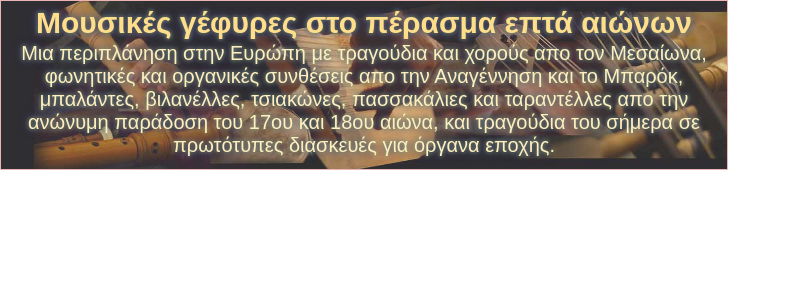
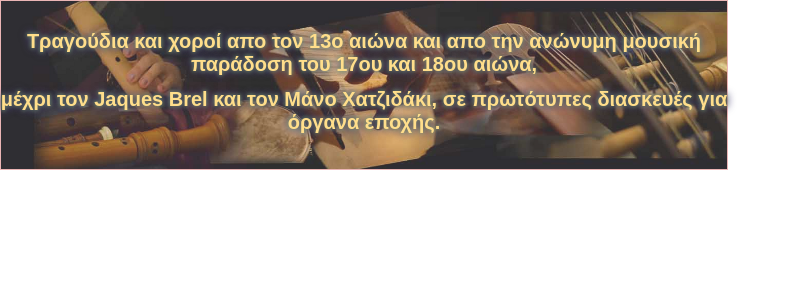
Before and after one commit to liberegoals/prefatria, a PHP site: page /prefatria/depo/kelsos/index.php in a window 1280 px wide. Shown: the top 300 px of the page, without its empty margins (0-796 px from the left). Run offline with PHP 8.4, Linux system fonts and the light colour scheme; some libraries are stand-ins or nearby versions.

Commit message:
modifications

```diff
--- a/client/depo/kelsos/index.php
+++ b/client/depo/kelsos/index.php
@@ -21,27 +21,23 @@
 </div>
 
 <div id="kimeno2" class="kimeno">
-Μουσικές γέφυρες στο πέρασμα επτά αιώνων
+Τραγούδια και χοροί απο τον 13o αιώνα και απο την ανώνυμη μουσική παράδοση του 17ου και 18ου αιώνα,
 </div>
 
 <div id="kimeno3" class="kimeno">
-Μια περιπλάνηση στην Ευρώπη με τραγούδια και χορούς απο τον Μεσαίωνα,
-φωνητικές και οργανικές συνθέσεις απο την Αναγέννηση και το Μπαρόκ,
-μπαλάντες, βιλανέλλες, τσιακώνες, πασσακάλιες και ταραντέλλες
-απο την ανώνυμη παράδοση του 17ου και 18ου αιώνα,
-και τραγούδια του σήμερα σε πρωτότυπες διασκευές για όργανα εποχής.
+μέχρι τον Jaques Brel και τον Μάνο Χατζιδάκι, σε πρωτότυπες διασκευές για όργανα εποχής.
 </div>
 
 <div id="kimeno4" class="kimeno">
 
-Το Σάββατο, 7 Φεβρουαρίου 2015
+Την Τρίτη, 10 Μαρτίου 2015, ώρα 9:00μμ,
 <br />
-στον πολυχώρο τέχνης «Αλεξάνδρεια», Σπάρτης 14, Πλ. Αμερικής
+στο «Κελάρι» του Athenaeum, Αδριανού 3, Θησείο,
 <br />
-ώρα 9:30μμ, είσοδος 10 ευρώ με κρασί/μπίρα
+είσοδος 10 ευρώ με κρασί
 <br />
 <hr />
-Πληροφορίες: 210-8673655,6944-945710
+Πληροφορίες, κρατήσεις: 210-3210239
 </div>
 
 </a>
--- a/client/depo/kelsos/standard.css
+++ b/client/depo/kelsos/standard.css
@@ -33,16 +33,25 @@ body {
 }
 
 #kimeno2 {
-	font-size: 30px;
+	font-size: 20px;
 	font-weight: bold;
 	color: #FFDE8B;
 }
 
+/*
 #kimeno3 {
-	top: 42px;
+	top: 62px;
 	font-size: 20px;
 	font-weight: normal;
 	color: #FFEEC0;
+}
+*/
+
+#kimeno3 {
+	top: 88px;
+	font-size: 20px;
+	font-weight: bold;
+	color: #FFDE8B;
 }
 
 #kimeno4 {
--- a/client/depo/kelsos/standard.js
+++ b/client/depo/kelsos/standard.js
@@ -23,7 +23,7 @@ Diafimisi.display2 = function() {
 		opacity: 1,
 	}).fadeIn(600).
 	animate({
-		top: '6px',
+		top: '30px',
 	}, 1600);
 	setTimeout(Diafimisi.display3, 1600);
 };
```
